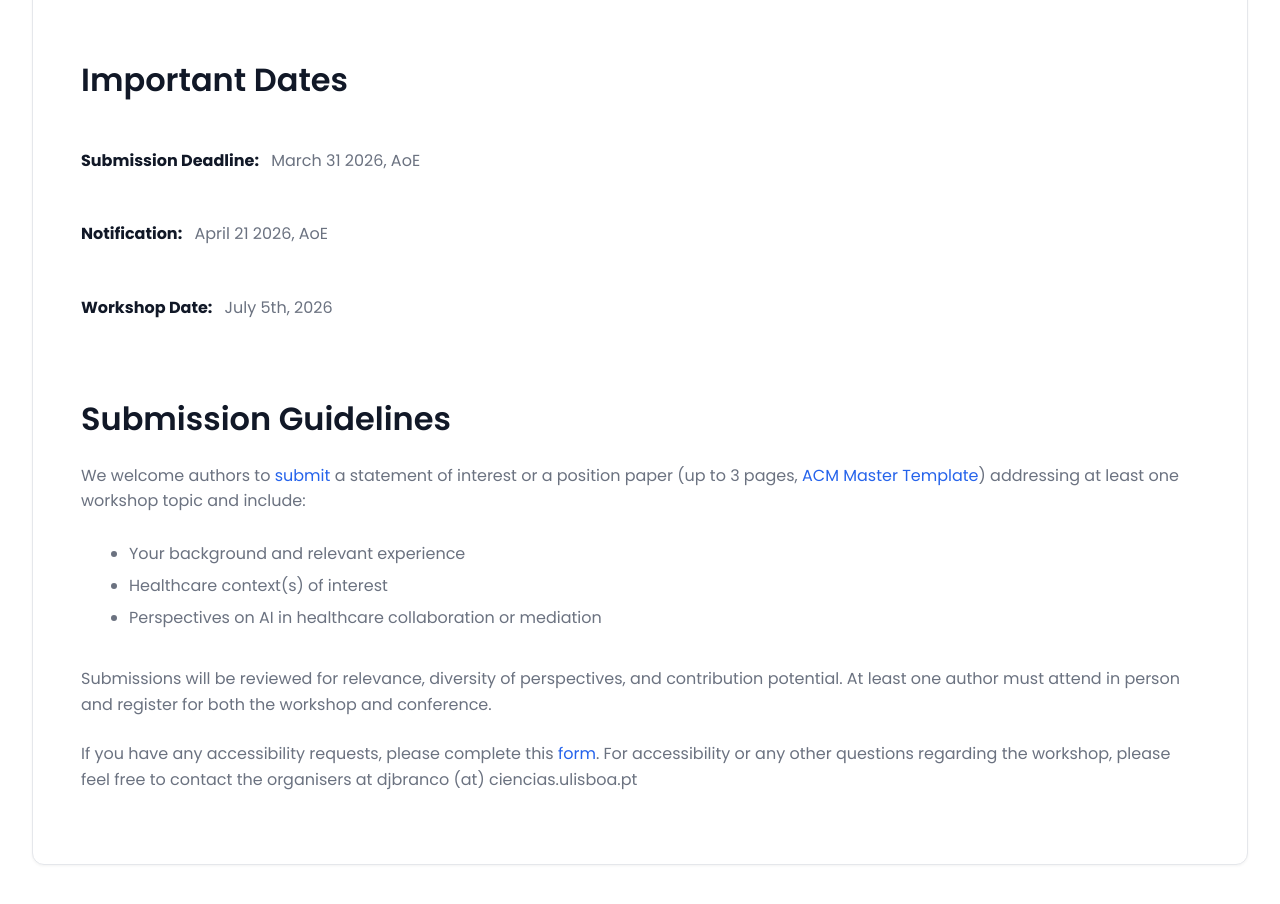
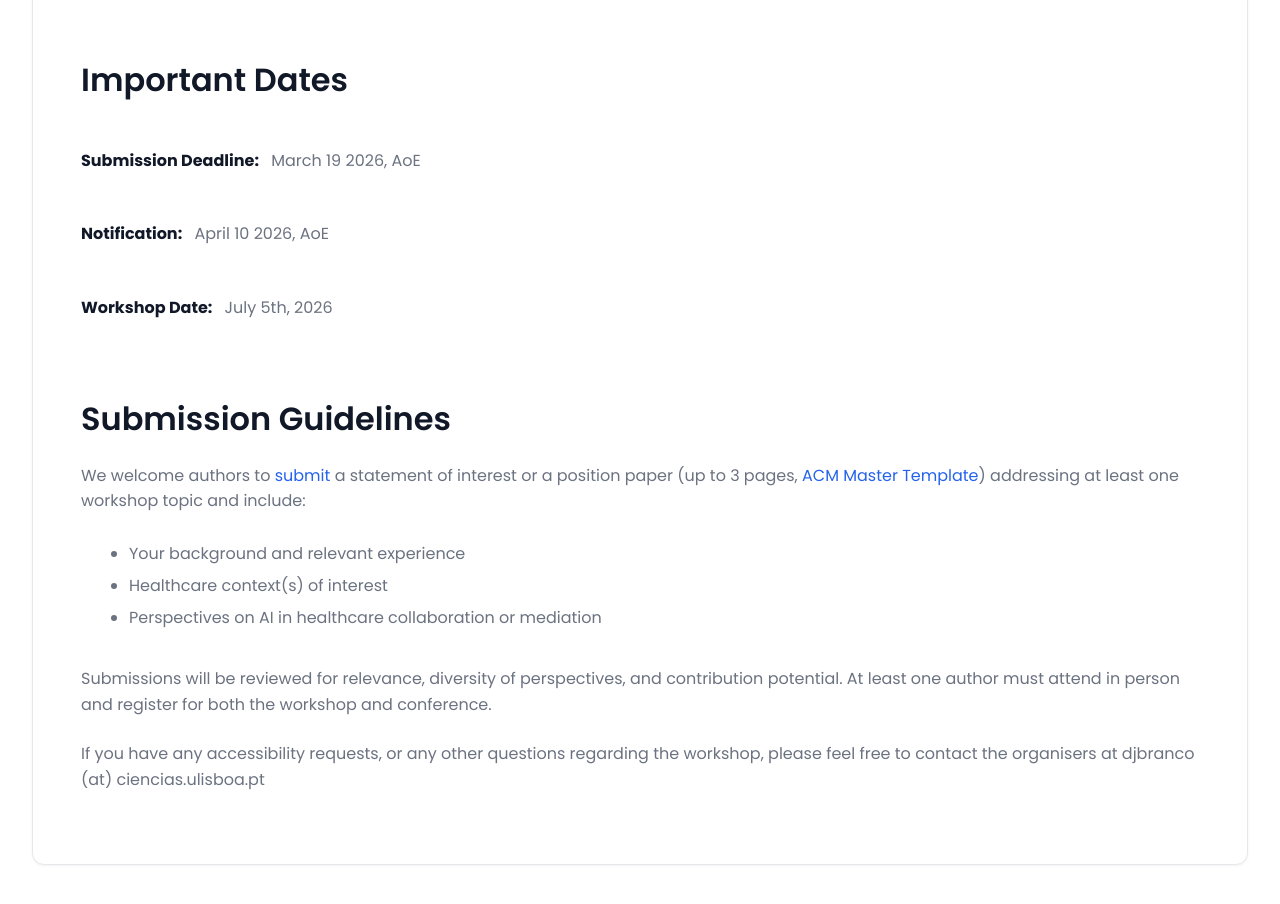
Before and after one commit to aimediator4collabhealth/aimediator4collabhealth.github.io, a website built with Vite: page index.html in a window 1280 px wide. Shown: the part 3801-4705 px from the top of the page. Built offline with nearby package versions, Linux system fonts and the light colour scheme.

Commit message:
minor changes

```diff
--- a/index.html
+++ b/index.html
@@ -201,8 +201,8 @@
         <!-- IMPORTANT DATES SUBSECTION -->
         <h3 style="margin-top: var(--spacing-2xl);">Important Dates</h3>
         <div class="dates-simple">
-          <div><strong>Submission Deadline:</strong> March 31 2026, AoE</div>
-          <div><strong>Notification:</strong> April 21 2026, AoE</div>
+          <div><strong>Submission Deadline:</strong> March 19 2026, AoE</div>
+          <div><strong>Notification:</strong> April 10 2026, AoE</div>
           <div><strong>Workshop Date:</strong> July 5th, 2026</div>
         </div>
 
@@ -219,7 +219,7 @@
           Submissions will be reviewed for relevance, diversity of perspectives, and contribution potential. At least one author must attend in person and register for both the workshop and conference.
         </p>
          <p>
-         If you have any accessibility requests, please complete this <a target="_blank" rel="noopener noreferrer" href="https://docs.google.com/forms/d/e/1FAIpQLSdsNhrSnPc90ITM2wt4k5GTE0GhyK28Uho-gdJY7dG02Xpl9g/viewform?usp=header">form</a>. For accessibility or any other questions regarding the workshop, please feel free to contact the organisers at djbranco (at) ciencias.ulisboa.pt
+         If you have any accessibility requests, or any other questions regarding the workshop, please feel free to contact the organisers at djbranco (at) ciencias.ulisboa.pt
         </p>
       </div>
     </div>
```
